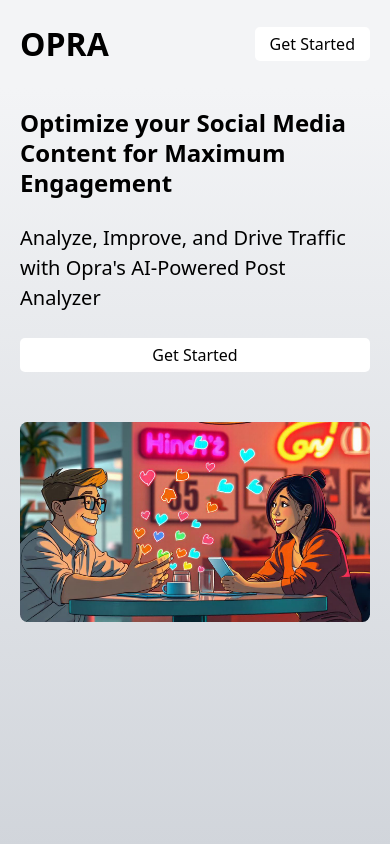
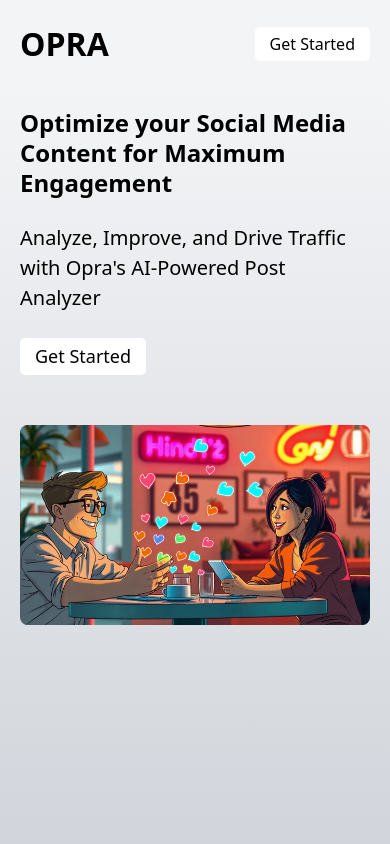
Before and after one commit to Orisabiyi/syntheos, a React (Vite) app: page / in a window 390 px wide. Shown: the top 844 px of the page. Built offline with nearby package versions, Linux system fonts and the light colour scheme.

Commit message:
style: passin styles to the Button component in Header

```diff
--- a/src/components/Header.jsx
+++ b/src/components/Header.jsx
@@ -27,7 +27,7 @@ export default function Header() {
           Analyzer
         </p>
 
-        <Button />
+        <Button classProp="self-start text-18 md:text-20" />
 
         {/* <ul className="flex gap-10">
             <li>
```
